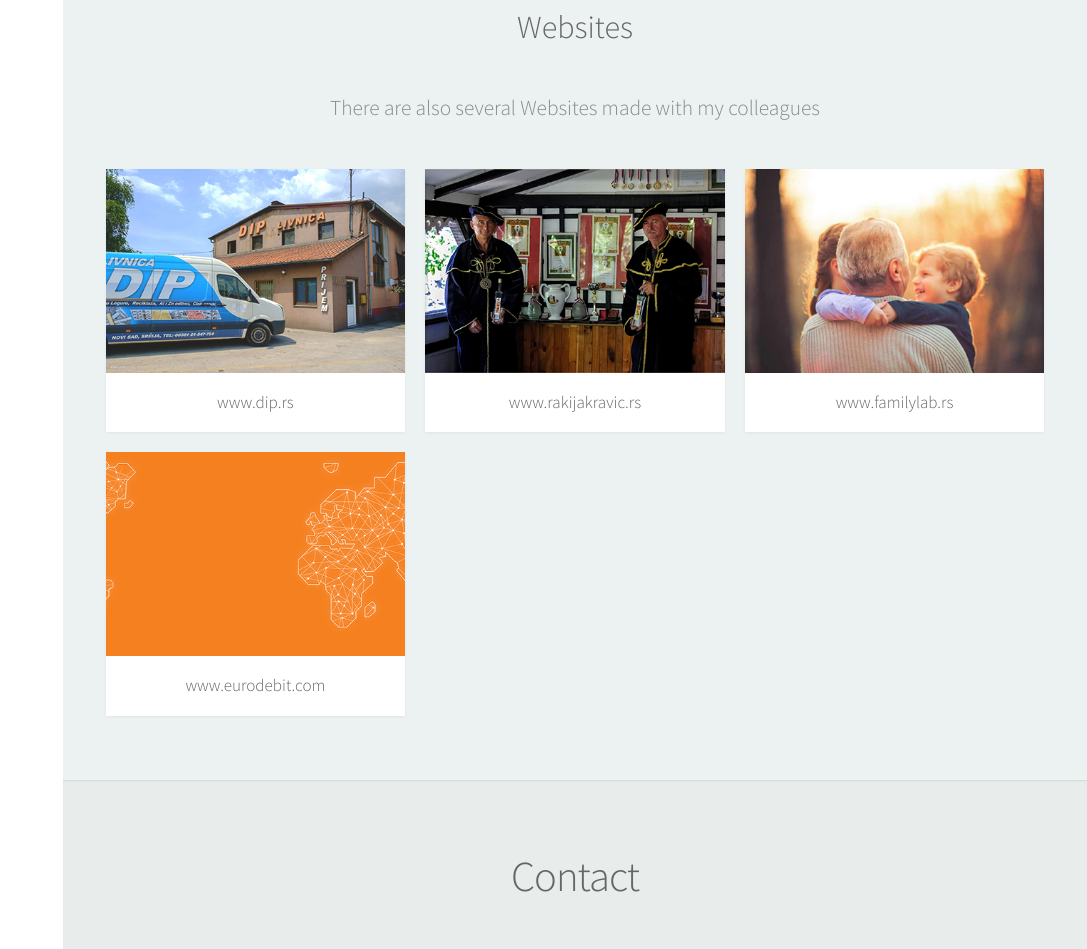
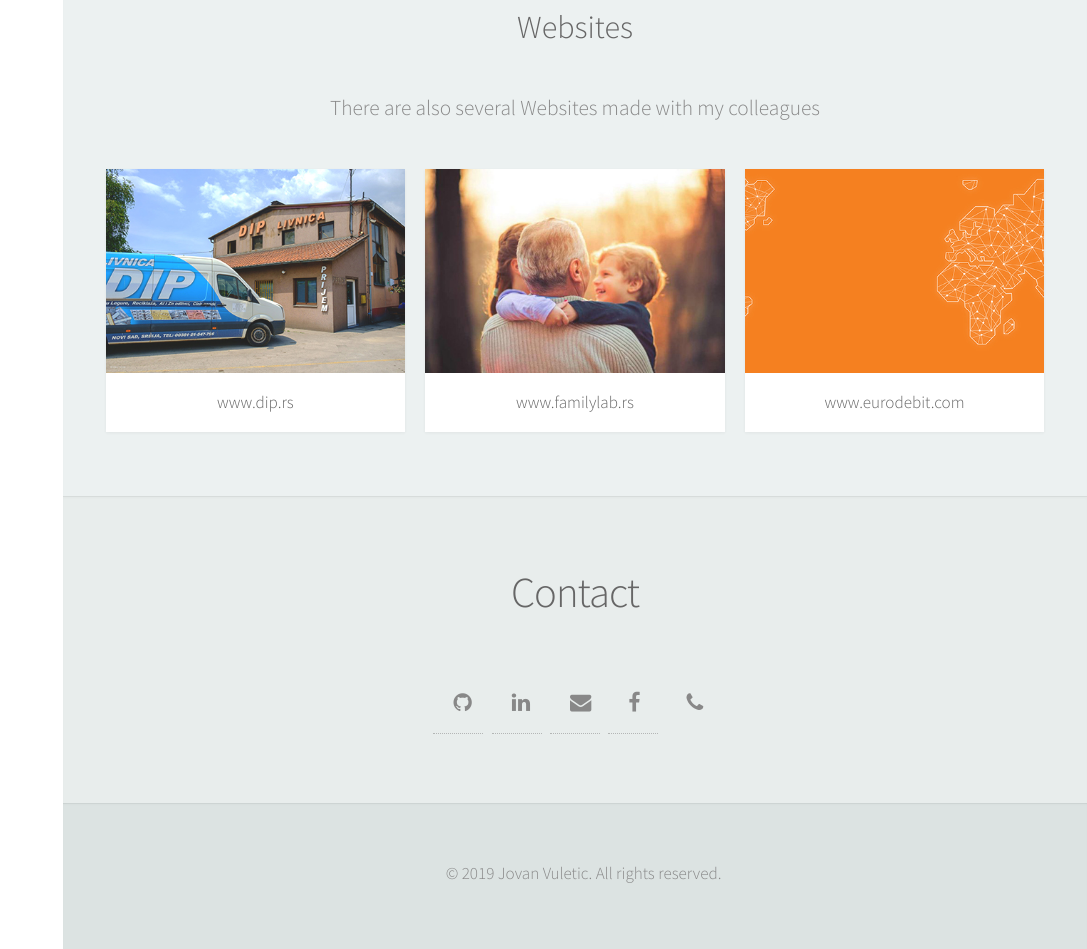
Before and after one commit to jovanvuletic85/jovanvuletic85.github.io, a plain HTML site: page index.html in a window 1280 px wide. Shown: the part 2497-3446 px from the top of the page, without its empty margins (193-1280 px from the left). Drawn offline with Linux system fonts and the light colour scheme.

Commit message:
Update index.html

```diff
--- a/index.html
+++ b/index.html
@@ -155,14 +155,6 @@
 								</div>
 								<div class="col-4 col-12-mobile">
 									<article class="item">
-										<a href="https://www.rakijakravic.rs" class="image fit" target="_blank"><img src="images/pic06.jpg" alt="RakijaKravic" /></a>
-										<header>
-											<h3>www.rakijakravic.rs</h3>
-										</header>
-									</article>
-								</div>
-								<div class="col-4 col-12-mobile">
-									<article class="item">
 										<a href="https://www.familylab.rs/" class="image fit" target="_blank"><img src="images/pic07.jpg" alt="FamilyLab" /></a>
 										<header>
 											<h3>www.familylab.rs</h3>
```
